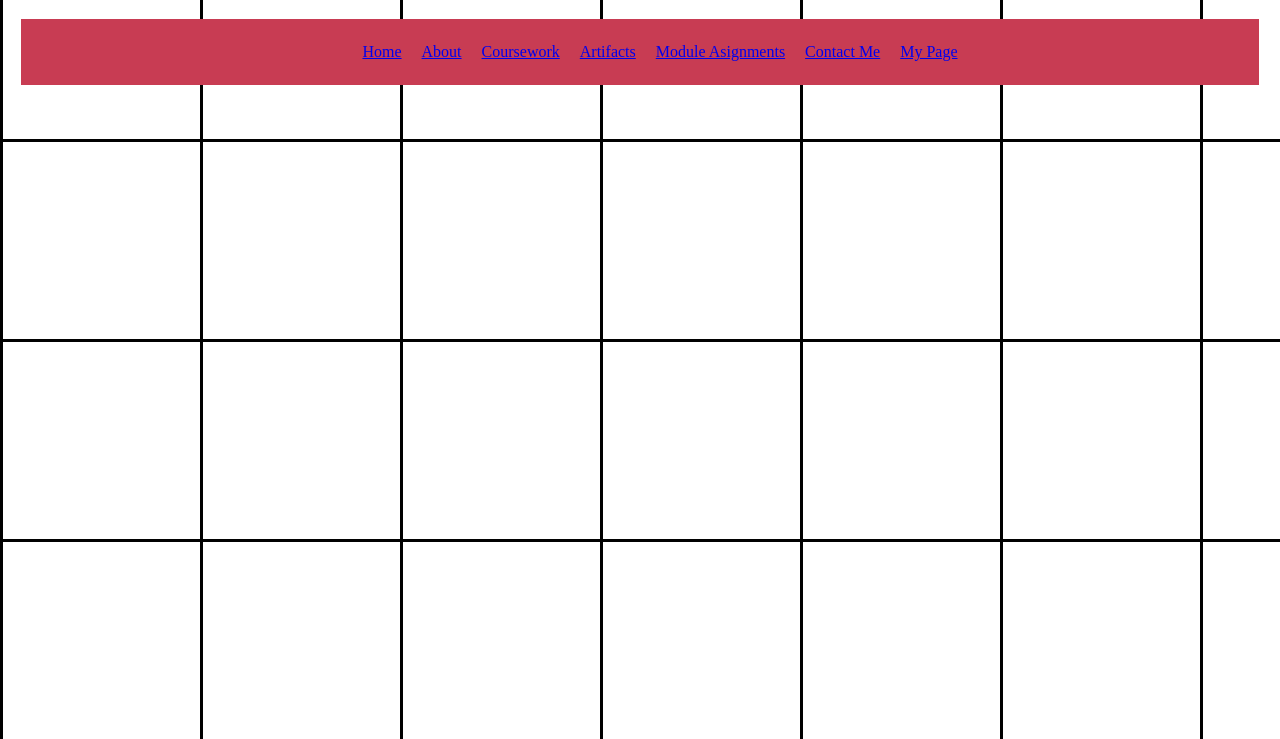
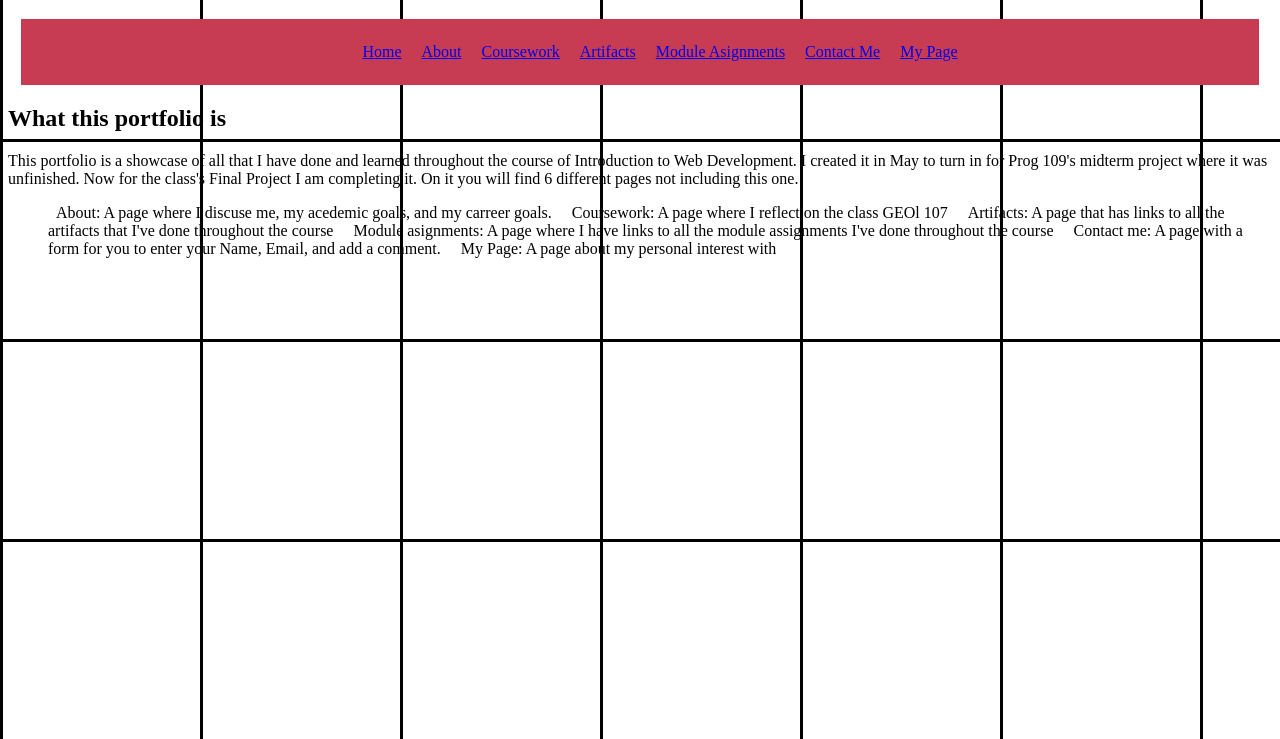
Before and after one commit to TrentKlinge/bc_prog109_web_based_porfolio_home, a plain HTML site: page index.html in a window 1280 px wide. Shown: the part 61-800 px from the top of the page. Drawn offline with Linux system fonts and the light colour scheme.

Commit message:
Update index.html

```diff
--- a/index.html
+++ b/index.html
@@ -21,3 +21,15 @@
 				</ul>
 			</div>
 		</div>
+	  <H2>What this portfolio is</H2>
+	  <p>This portfolio is a showcase of all that I have done and learned throughout the course of Introduction to Web Development. I created it in May to turn in for Prog 109's midterm project where it was unfinished. Now for the class's Final Project I am completing it. On it you will find 6 different pages not including this one.</p>
+	  <ul>
+		  <li>About: A page where I discuse me, my acedemic goals, and my carreer goals.</li>
+		  <li>Coursework: A page where I reflect on the class GEOl 107</li>
+		  <li>Artifacts: A page that has links to all the artifacts that I've done throughout the course</li>
+		  <li>Module asignments: A page where I have links to all the module assignments I've done throughout the course</li>
+		  <li>Contact me: A page with a form for you to enter your Name, Email, and add a comment.</li>
+		  <li>My Page: A page about my personal interest with </li>
+	  </ul>
+	</body>
+</html>
```
